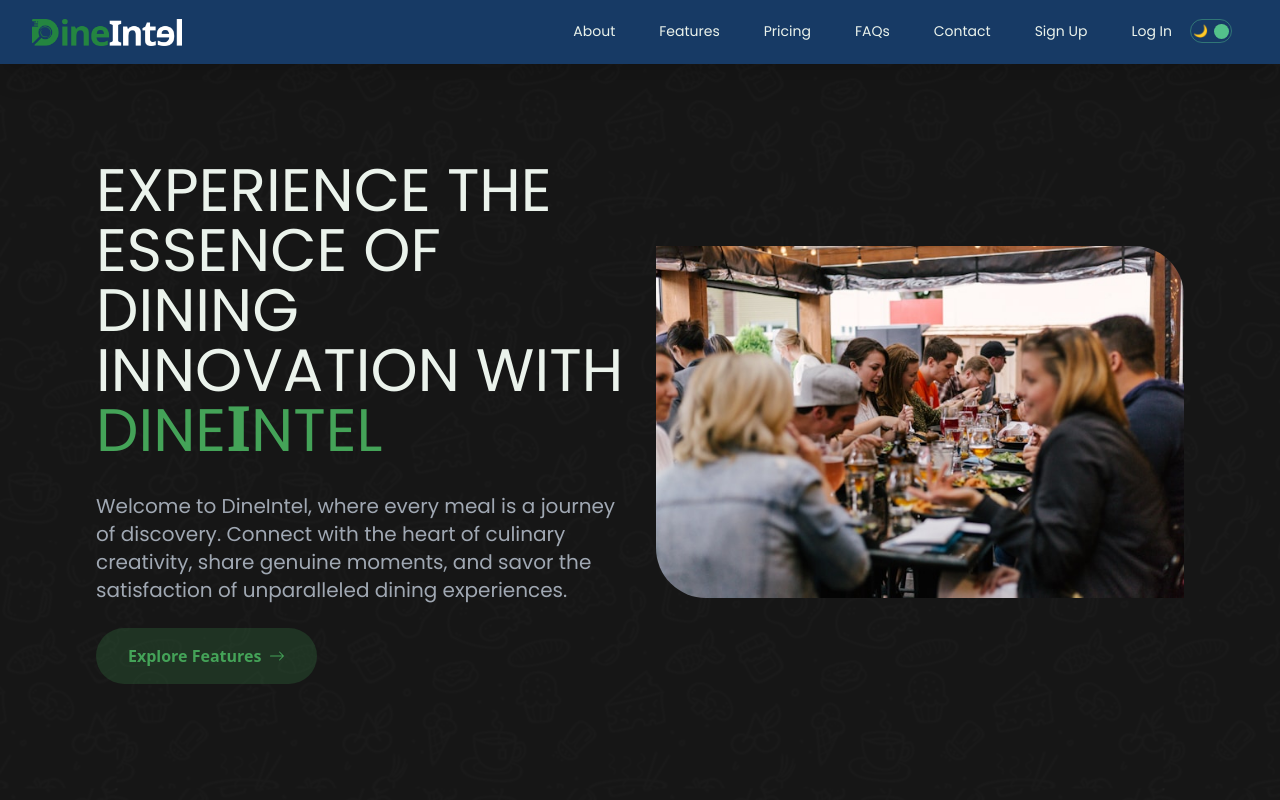
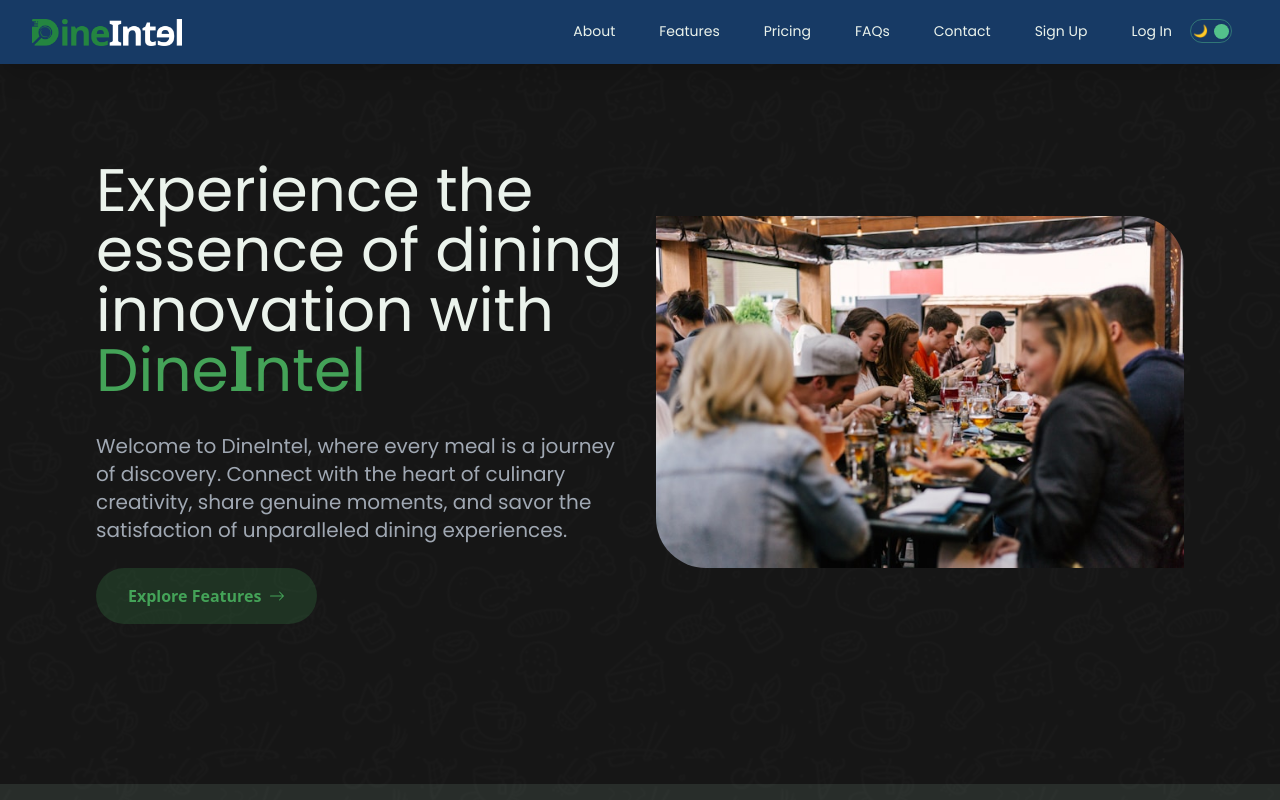
Before and after one commit to shaperhub/testdine, a Next.js app: page / in a window 1280 px wide. Shown: the top 800 px of the page. Built offline with nearby package versions, Linux system fonts and the light colour scheme; no server answers.

Commit message:
no uppercase

```diff
--- a/src/app/page.jsx
+++ b/src/app/page.jsx
@@ -31,7 +31,7 @@ export default function Home() {
       {/* Hero */}
       <div className="bg-white/80 dark:bg-dblack/90 flex flex-col lg:flex-row gap-8 px-8 md:px-24 py-32 md:py-40">
         <div className="lg:w-1/2 lgxl:pl-64 flex flex-col place-content-center">
-          <h1 className="text-4xl xl:text-6xl text-dbluew dark:text-dlightgreen font-heading uppercase">
+          <h1 className="text-4xl xl:text-6xl text-dbluew dark:text-dlightgreen font-heading">
             Experience the essence of dining innovation with <span className="text-dgreenw dark:text-dgreen">Dine</span><span className="font-dine text-dgreenw dark:text-dgreen">I</span><span className="text-dgreenw dark:text-dgreen">ntel</span>
           </h1>
           <p className="font-regular xl:text-xl text-black dark:text-dgrey pb-6 pt-2 xl:pt-8">
```
